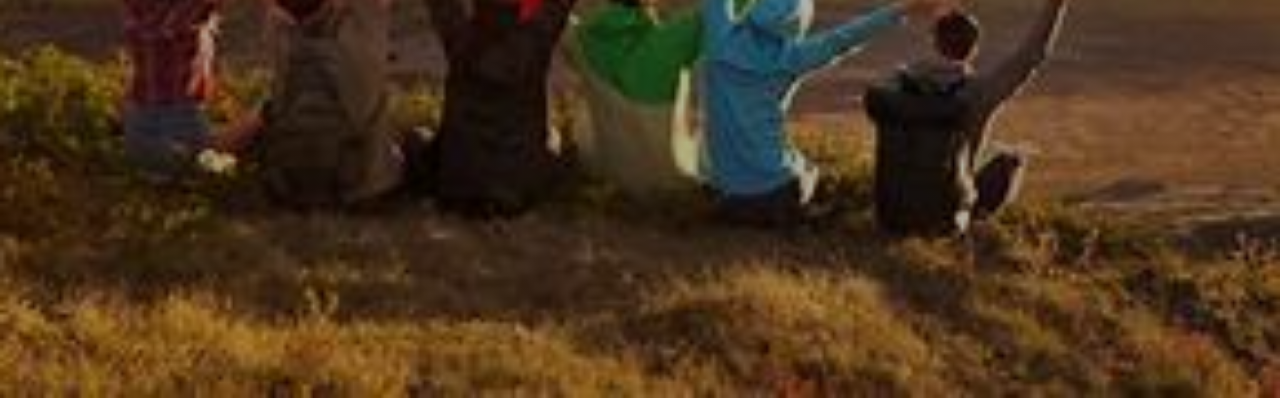
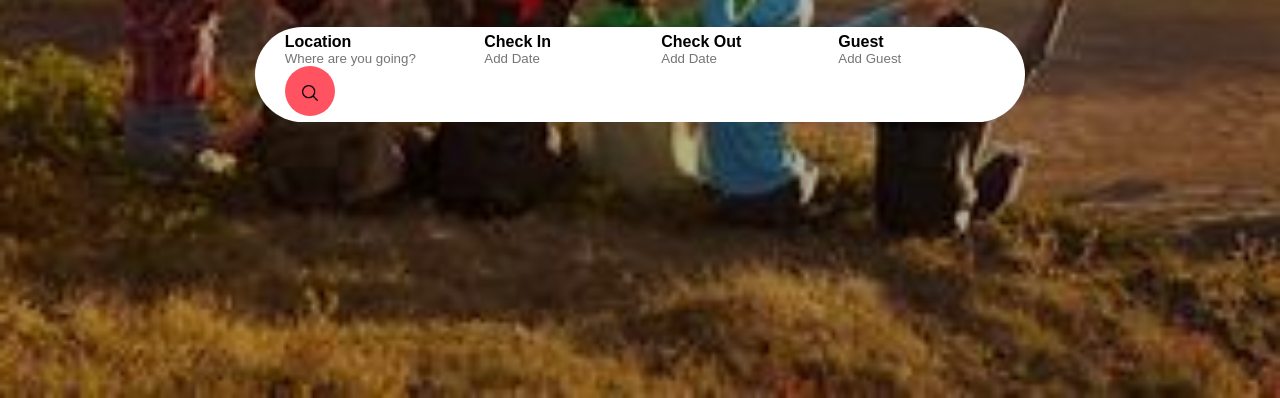
Before and after one commit to achalkatkar/travelwebsite, a plain HTML site: page index.html in a window 1280 px wide. Shown: the part 402-800 px from the top of the page. Drawn offline with Linux system fonts and the light colour scheme.

Commit message:
added some input boxes

```diff
--- a/index.html
+++ b/index.html
@@ -20,6 +20,30 @@
 
         <div class="container">
             <h1>Find Your Next Stay</h1>
+            <div class="search-bar">
+                <form>
+                    <div class="location-input">
+                        <label>Location</label>
+                        <input type="text" placeholder="Where are you going?">
+                    </div>
+
+                    <div>
+                        <label>Check In</label>
+                        <input type="text" placeholder="Add Date">
+                    </div>
+
+                    <div>
+                        <label>Check Out</label>
+                        <input type="text" placeholder="Add Date">
+                    </div>
+
+                    <div>
+                        <label>Guest</label>
+                        <input type="text" placeholder="Add Guest">
+                    </div>
+                    <button type="submit"><img src="images/search-img.png"></button>
+                </form>
+            </div>
         </div>
 
     </div>
--- a/style.css
+++ b/style.css
@@ -53,3 +53,42 @@ nav{
     text-align: center;
     padding-top: 20% ;
 }
+.search-bar
+{
+    background-color: #fff;
+    width: 70%;
+    margin: 30px auto;
+    padding: 6px 10px 6px 30px;
+    border-radius: 50px;
+}
+.search-bar form{
+    display: flex;
+    align-items: center;
+    flex-wrap: wrap;
+}
+.search-bar form input{
+    display: block;
+    border: 0;
+    outline: none;
+    background: transparent;
+}
+.search-bar form button{
+    background: #ff5361;
+    width: 50px;
+    height: 50px;
+    border-radius: 50%;
+    border: 0;
+    outline: none;
+    cursor: pointer;
+}
+.search-bar form button img{
+    width: 20px;
+    margin-top: 7px
+}
+.location-input
+{
+    flex: 1;
+}
+.search-bar form label{
+    font-weight: 600;
+}
```
Also changed, not shown: images/search-img.png (added).
